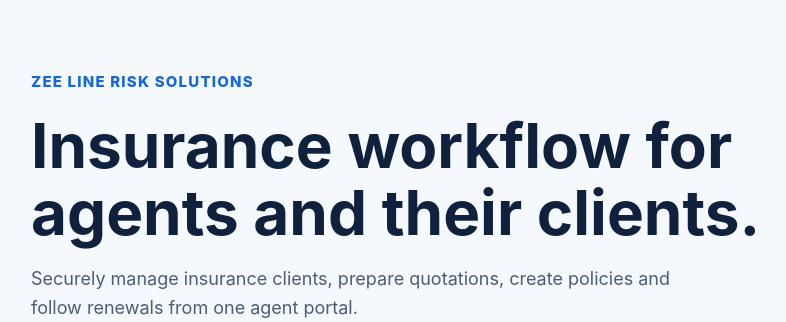
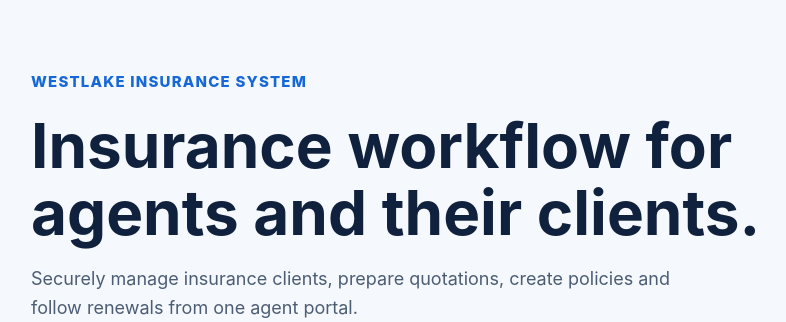
Before and after one commit to hanningtone096-png/zeeline, a Flask app: page / in a window 1280 px wide. Shown: the top 322 px of the page, without its empty margins (169-955 px from the left). Run offline with Flask 3, Linux system fonts and the light colour scheme; parts of the project's set-up code (start-up, migrations or seed data) failed here and were passed over; some libraries are stand-ins or nearby versions.

Commit message:
Update home and login pages

```diff
--- a/templates/home.html
+++ b/templates/home.html
@@ -10,11 +10,11 @@
   <meta name="apple-mobile-web-app-title" content="Westlake">
   <meta charset="utf-8">
   <meta name="viewport" content="width=device-width, initial-scale=1">
-  <meta name="description" content="Zee Line Risk Solutions insurance agent portal for managing clients, quotations, policies and renewals.">
+  <meta name="description" content="Westlake insurance agent portal for managing clients, quotations, policies and renewals.">
   <meta name="robots" content="index,follow">
   <link rel="canonical" href="{{ site_url }}/">
   <link rel="icon" href="/css/images/favicon.png" type="image/png">
-  <title>Zee Line Risk Solutions | Insurance Agent Portal</title>
+  <title>Westlake insurance system | Insurance Agent Portal</title>
   <style>
     :root { color-scheme: light; font-family: Inter, Arial, sans-serif; color: #10213d; background: #f5f8fc; }
     * { box-sizing: border-box; }
@@ -32,7 +32,7 @@
 </head>
 <body>
   <main>
-    <div class="brand">ZEE LINE RISK SOLUTIONS</div>
+    <div class="brand">WESTLAKE INSURANCE SYSTEM</div>
     <h1>Insurance workflow for agents and their clients.</h1>
     <p>Securely manage insurance clients, prepare quotations, create policies and follow renewals from one agent portal.</p>
     <div class="actions">
--- a/templates/login.html
+++ b/templates/login.html
@@ -13,7 +13,7 @@
 <meta name="csrf-token" content="{{ csrf_token() }}">
 <meta name="robots" content="noindex,nofollow">
 <link rel="icon" href="/css/images/favicon.png" type="image/png">
-<title>Login — ZEE LINE RISK SOLUTIONS</title>
+<title>Login — WESTLAKE INSURANCE SYSTEM</title>
 <link rel="stylesheet" href="https://cdnjs.cloudflare.com/ajax/libs/font-awesome/6.5.2/css/all.min.css">
 <style>
 *, *::before, *::after { box-sizing: border-box; margin: 0; padding: 0; }
@@ -215,7 +215,7 @@ body {
     <!-- Brand -->
     <div class="brand">
         <img class="brand-logo" src="/css/images/westlake_logo.png" alt="Westlake Insurance">
-        <h1>ZEE LINE RISK TECHNOLOGIES</h1>
+        <h1>WESTLAKE INSURANCE SYSTEM</h1>
         <p>Agent Management Portal</p>
     </div>
 
```
